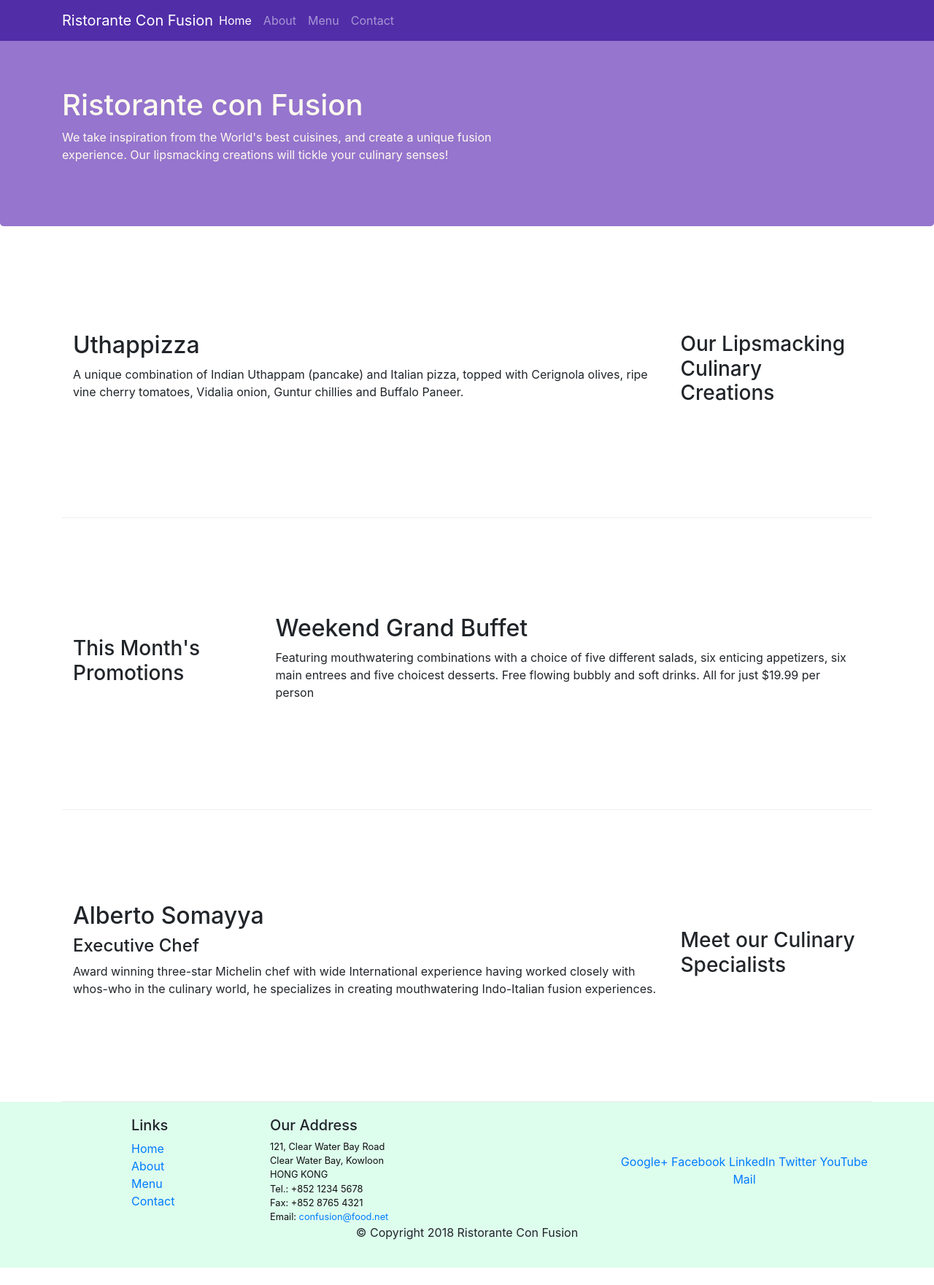
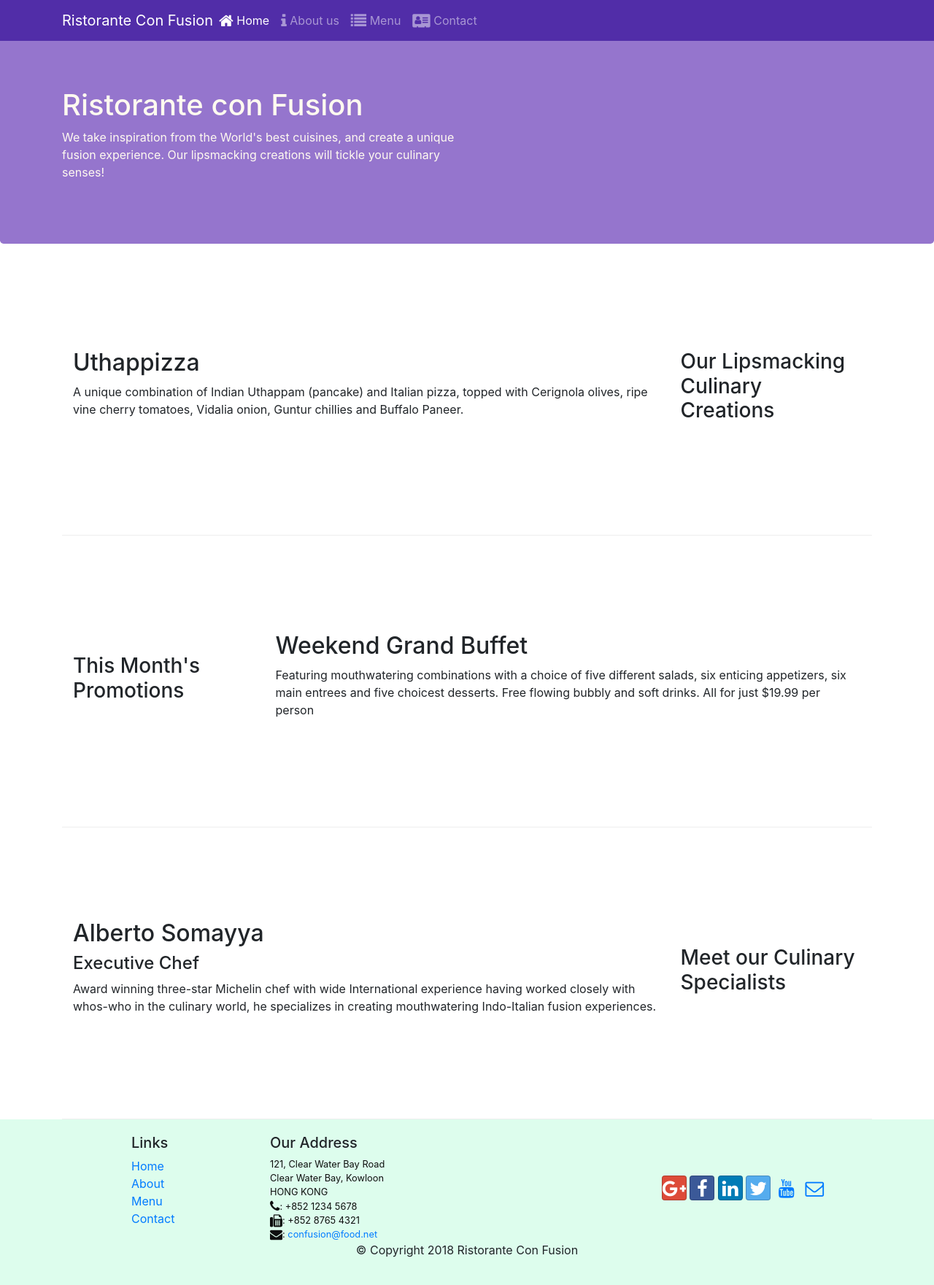
Before and after one commit to aliataf/conFusion, a website: page index.html in a window 1280 px wide. Shown: the whole page at 73% size. Before the commit the page ends 1737 px from the top, so only its background shows below. Drawn offline with nearby package versions, Linux system fonts and the light colour scheme.

Commit message:
Icon Fonts

```diff
--- a/index.html
+++ b/index.html
@@ -9,6 +9,8 @@
 
     <!-- Bootstrap CSS -->
     <link rel="stylesheet" href="node_modules/bootstrap/dist/css/bootstrap.min.css">
+    <link rel="stylesheet" href="node_modules/font-awesome/css/font-awesome.min.css">
+    <link rel="stylesheet" href="node_modules/bootstrap-social/bootstrap-social.css">
     <link rel="stylesheet" href="css/styles.css">
     <title>Ristorante Con Fusion</title>
 </head>
@@ -23,10 +25,10 @@
             <a class="navbar-brand mr-auto" href="#">Ristorante Con Fusion</a>
             <div class="collapse navbar-collapse" id="Navbar">
                 <ul class="navbar-nav mr-auto">
-                    <li class="nav-item"><a class="nav-link active" href="#">Home</a></li>
-                    <li class="nav-item"><a class="nav-link" href="./aboutus.html">About</a></li>
-                    <li class="nav-item"><a class="nav-link" href="#">Menu</a></li>
-                    <li class="nav-item"><a class="nav-link" href="#">Contact</a></li>
+                    <li class="nav-item active"><a class="nav-link" href="#"><span class="fa fa-home fa-lg"></span> Home</a></li>
+                    <li class="nav-item"><a class="nav-link" href="./aboutus.html"><span class="fa fa-info fa-lg"></span> About us</a></li>
+                    <li class="nav-item"><a class="nav-link" href="#"><span class="fa fa-list fa-lg"></span> Menu</a></li>
+                    <li class="nav-item"><a class="nav-link" href="#"><span class="fa fa-address-card fa-lg"></span> Contact</a></li>
                 </ul>
             </div>
         </div>
@@ -35,7 +37,7 @@
     <header class="jumbotron">
         <div class="container">
             <div class="row">
-                <div class="col-12 col-sm-7">
+                <div class="col-12 col-sm-6">
                     <h1>Ristorante con Fusion</h1>
                     <p>We take inspiration from the World's best cuisines, and create a unique fusion experience. Our lipsmacking creations will tickle your culinary senses!</p>
                 </div>
@@ -97,19 +99,19 @@
 		              121, Clear Water Bay Road<br>
 		              Clear Water Bay, Kowloon<br>
 		              HONG KONG<br>
-		              Tel.: +852 1234 5678<br>
-		              Fax: +852 8765 4321<br>
-		              Email: <a href="mailto:confusion@food.net">confusion@food.net</a>
+		              <i class="fa fa-phone fa-lg"></i>: +852 1234 5678<br>
+		              <i class="fa fa-fax fa-lg"></i>: +852 8765 4321<br>
+		              <i class="fa fa-envelope fa-lg"></i>: <a href="mailto:confusion@food.net">confusion@food.net</a>
 		           </address>
                 </div>
                 <div class="col-12 col-sm-4 align-self-center">
                     <div class="text-center">
-                        <a href="http://google.com/+">Google+</a>
-                        <a href="http://www.facebook.com/profile.php?id=">Facebook</a>
-                        <a href="http://www.linkedin.com/in/">LinkedIn</a>
-                        <a href="http://twitter.com/">Twitter</a>
-                        <a href="http://youtube.com/">YouTube</a>
-                        <a href="mailto:">Mail</a>
+                        <a class="btn btn-social-icon btn-google" href="http://google.com/+"><i class="fa fa-google-plus fa-lg "></i></a>
+                        <a class="btn btn-social-icon btn-facebook" href="http://www.facebook.com/profile.php?id="><i class="fa fa-facebook fa-lg"></i></a>
+                        <a class="btn btn-social-icon btn-linkedin" href="http://www.linkedin.com/in/"><i class="fa fa-linkedin fa-lg"></i></a>
+                        <a class="btn btn-social-icon btn-twitter" href="http://twitter.com/"><i class="fa fa-twitter fa-lg"></i></a>
+                        <a class="btn btn-social-icon btn-youtube" href="http://youtube.com/"><i class="fa fa-youtube fa-lg"></i></a>
+                        <a class="btn btn-social-icon" href="mailto:"><i class="fa fa-envelope-o fa-lg"></i></a>
                     </div>
                 </div>
            </div>
--- a/package.json
+++ b/package.json
@@ -15,6 +15,8 @@
   },
   "dependencies": {
     "bootstrap": "^4.0.0",
+    "bootstrap-social": "^5.1.1",
+    "font-awesome": "^4.7.0",
     "jquery": "^3.3.1",
     "popper.js": "^1.12.9"
   }
```
Also changed, not shown: aboutus.html (+13 -11 lines), 1 other file.
